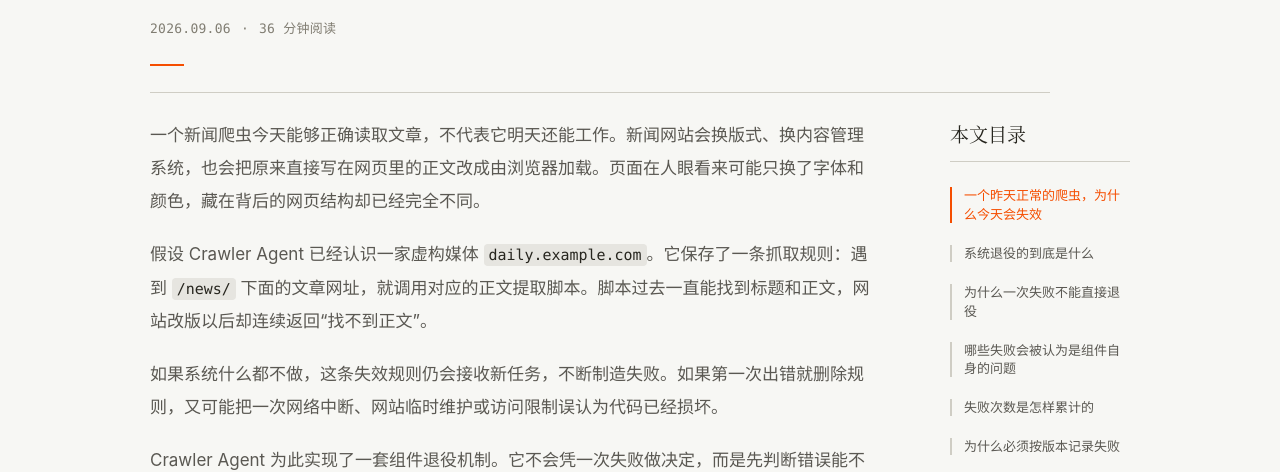
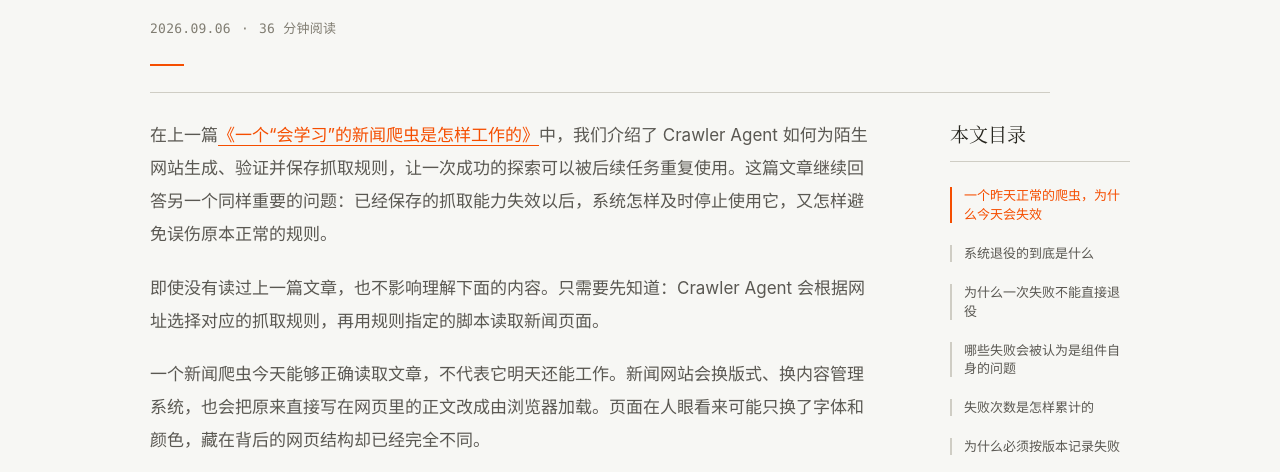
Before and after one commit to Wang-mis/my-blog, an Astro site: page /articles/crawler-agent-component-retirement in a window 1280 px wide. Shown: the part 349-821 px from the top of the page. Built offline with nearby package versions, Linux system fonts and the light colour scheme; Astro itself is replaced by a stand-in of ours.

Commit message:
Link retirement article to crawler overview

```diff
--- a/src/data/blog/crawler-agent-component-retirement.md
+++ b/src/data/blog/crawler-agent-component-retirement.md
@@ -11,6 +11,10 @@ tags:
 draft: false
 featured: true
 ---
+
+在上一篇[《一个“会学习”的新闻爬虫是怎样工作的》](/articles/crawler-agent-capability-compounding/)中，我们介绍了 Crawler Agent 如何为陌生网站生成、验证并保存抓取规则，让一次成功的探索可以被后续任务重复使用。这篇文章继续回答另一个同样重要的问题：已经保存的抓取能力失效以后，系统怎样及时停止使用它，又怎样避免误伤原本正常的规则。
+
+即使没有读过上一篇文章，也不影响理解下面的内容。只需要先知道：Crawler Agent 会根据网址选择对应的抓取规则，再用规则指定的脚本读取新闻页面。
 
 一个新闻爬虫今天能够正确读取文章，不代表它明天还能工作。新闻网站会换版式、换内容管理系统，也会把原来直接写在网页里的正文改成由浏览器加载。页面在人眼看来可能只换了字体和颜色，藏在背后的网页结构却已经完全不同。
 
@@ -325,5 +329,3 @@ Crawler Agent 处理的是新闻抓取规则，但它面对的问题并不只属
 从表面看，组件退役只是累计三次失败后删除一条规则。真正让它可靠的，是删除之前的一系列克制：区分责任、按网址去重、固定版本、抵抗重复结果、协调并发写入、保存恢复意图，以及保留失败现场。
 
 一个能够生成代码的系统，不仅要知道怎样获得新能力，也要知道什么时候停止相信旧能力。安全退役所做的，正是把这种“不再信任”变成一套能够检查、恢复和继续演进的工程流程。
-
-如果想先了解 Crawler Agent 如何从陌生网站生成和复用抓取规则，可以继续阅读[《一个“会学习”的新闻爬虫是怎样工作的》](/articles/crawler-agent-capability-compounding/)。
```
